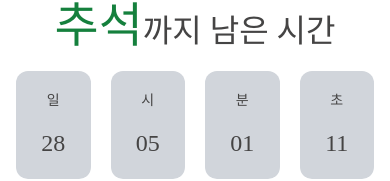
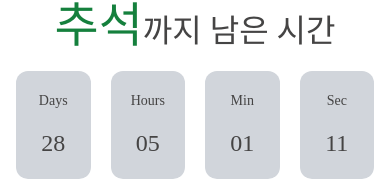
Before and after one commit to Codiving/day-off, a Next.js app: page / in a window 390 px wide. Shown: the part 332-513 px from the top of the page. Built offline with nearby package versions, Linux system fonts and the light colour scheme; a web font is replaced by a local one.

Commit message:
fix: ssr에서는 window 객체가 없으므로 false 값으로 처리

```diff
--- a/app/components/Intro/ClosestHolidayCountDown.tsx
+++ b/app/components/Intro/ClosestHolidayCountDown.tsx
@@ -19,7 +19,7 @@ export default function ClosestHolidayCountDown(
     minutes: 0,
     seconds: 0
   });
-  const [isSmallScreen, setIsSmallScreen] = useState(window.innerWidth < 640);
+  const [isSmallScreen, setIsSmallScreen] = useState(false);
 
   useEffect(() => {
     const handleResize = () => {
```
